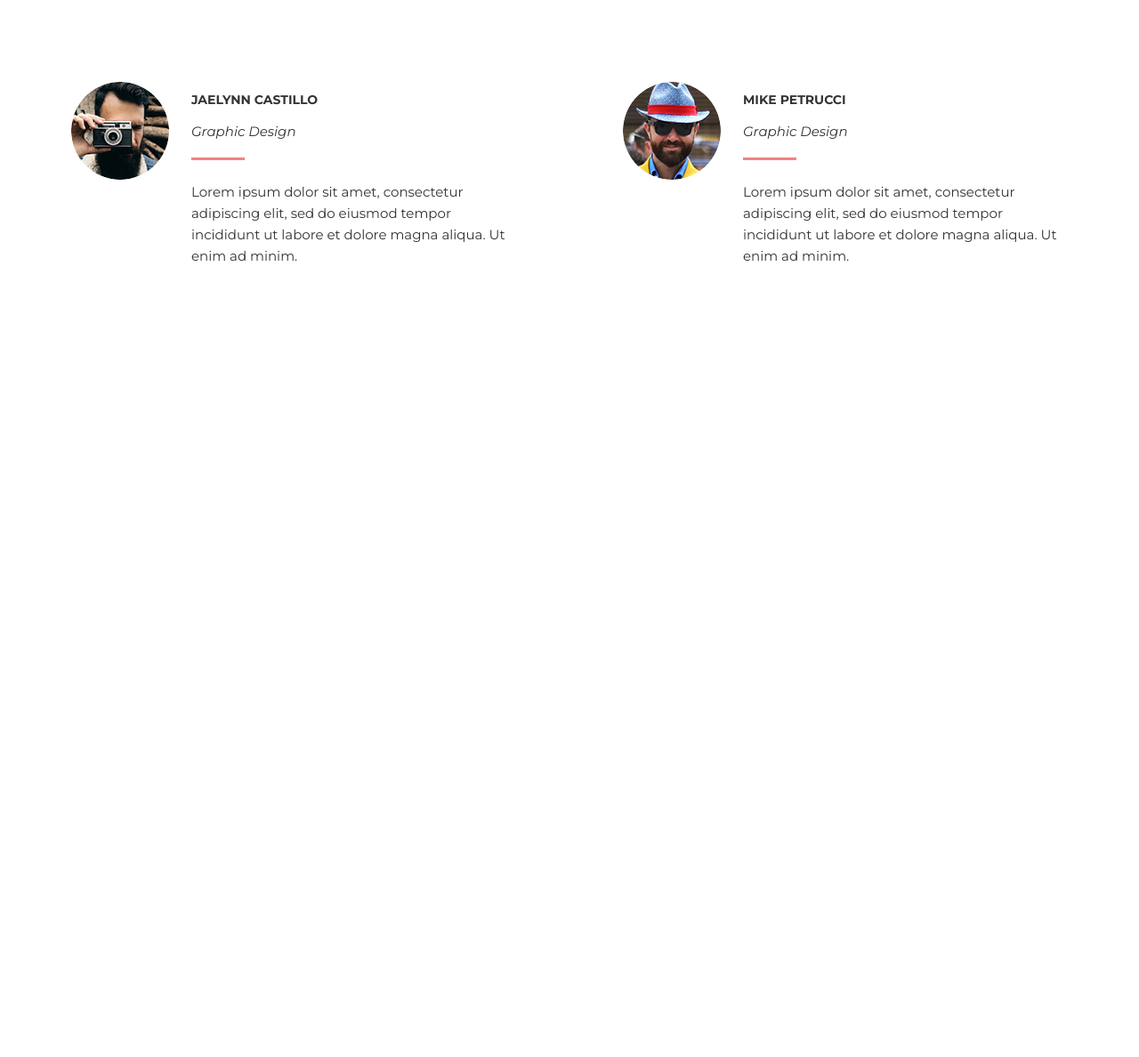
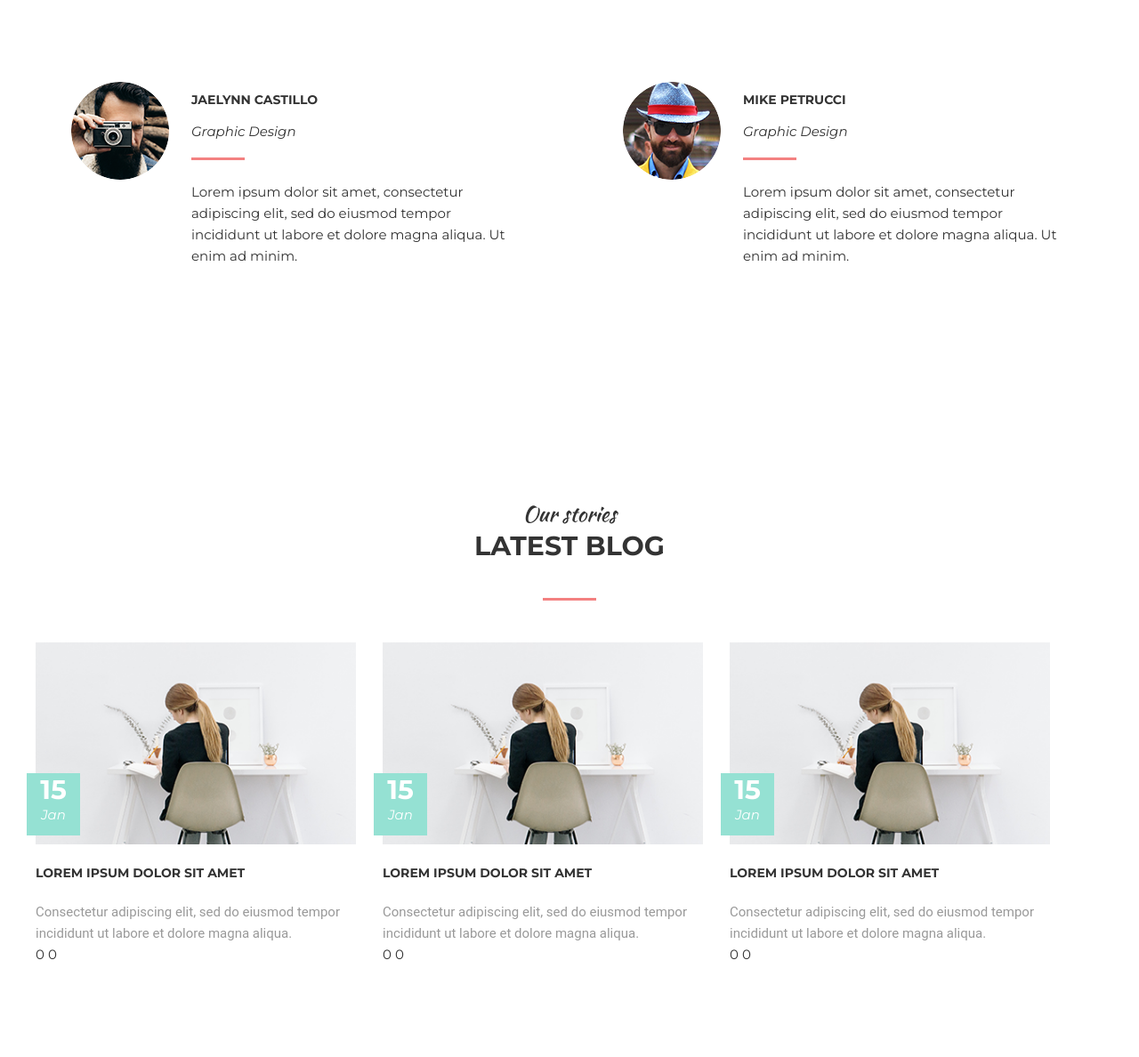
Before and after one commit to kipi63/Mogo, a plain HTML site: page src/index.html in a window 1280 px wide. Shown: the part 7941-9129 px from the top of the page at 89% size. Before the commit the page ends 8419 px from the top, so only its background shows below. Drawn offline with Linux system fonts and the light colour scheme.

Commit message:
22.07.22:16

```diff
--- a/src/index.html
+++ b/src/index.html
@@ -566,7 +566,81 @@
 			</div>
 		</div>
 	</section>
-
+	<section class="section">
+		<div class="container">
+			<h3 class="suptittle">
+				Our stories
+			</h3>
+			<h2 class="tittle">
+				Latest blog
+			</h2>
+			<div class="stories">
+				<div class="stories__item">
+					<div class="stories__header">
+						<a href="#">
+							<img src="img/pictures/stories/stories_1.png" alt="stories" class="stories__photo" >
+						</a>
+						<div class="stories__date">
+							<div class="stories__day">15</div>
+							<div class="stories__month">Jan</div>
+						</div>
+					</div>
+					<div class="stories__content">
+						<div class="stories__title">
+							<a href="#">Lorem ipsum dolor sit amet</a>
+						</div>
+						<div class="stories__text">Consectetur adipiscing elit, sed do eiusmod tempor incididunt ut labore et dolore magna aliqua.</div>
+					</div>
+					<div class="stories__footer">
+						<span>0</span>
+						<span>0</span>
+					</div>
+				</div>
+				<div class="stories__item">
+					<div class="stories__header">
+						<a href="#">
+							<img src="img/pictures/stories/stories_1.png" alt="stories" class="stories__photo" >
+						</a>
+						<div class="stories__date">
+							<div class="stories__day">15</div>
+							<div class="stories__month">Jan</div>
+						</div>
+					</div>
+					<div class="stories__content">
+						<div class="stories__title">
+							<a href="#">Lorem ipsum dolor sit amet</a>
+						</div>
+						<div class="stories__text">Consectetur adipiscing elit, sed do eiusmod tempor incididunt ut labore et dolore magna aliqua.</div>
+					</div>
+					<div class="stories__footer">
+						<span>0</span>
+						<span>0</span>
+					</div>
+				</div>
+				<div class="stories__item">
+					<div class="stories__header">
+						<a href="#">
+							<img src="img/pictures/stories/stories_1.png" alt="stories" class="stories__photo" >
+						</a>
+						<div class="stories__date">
+							<div class="stories__day">15</div>
+							<div class="stories__month">Jan</div>
+						</div>
+					</div>
+					<div class="stories__content">
+						<div class="stories__title">
+							<a href="#">Lorem ipsum dolor sit amet</a>
+						</div>
+						<div class="stories__text">Consectetur adipiscing elit, sed do eiusmod tempor incididunt ut labore et dolore magna aliqua.</div>
+					</div>
+					<div class="stories__footer">
+						<span>0</span>
+						<span>0</span>
+					</div>
+				</div>
+			</div>
+		</div>
+	</section>
 
 	<script src="js/app.js"></script>
 </body>
--- a/src/scss/style.scss
+++ b/src/scss/style.scss
@@ -776,3 +776,83 @@ h1, h2, h3, h4, h5 {
 		}
 	}
 }
+.stories{
+	display: flex;
+	&__item{
+		width: 30%;
+		padding: 0 30px 100px 0;
+
+
+	}
+	&__header{
+		position: relative;
+		margin-bottom: 20px;
+	}
+	&__photo{
+		display: block;
+		width: 100%;
+		height: auto;
+	}
+	&__date{
+		position: absolute;
+		bottom: 10px;
+		left: -10px;
+		width: 60px;
+		height: 70px;
+		background-color: #95e1d3;
+		color: #ffffff;
+		text-align: center;
+
+	}
+	&__day{
+		font-family: Montserrat;
+		font-size: 30px;
+		font-weight: 700;
+		font-style: normal;
+		letter-spacing: normal;
+		line-height: normal;
+		text-transform: uppercase;
+	}
+	&__month{
+		font-size: 15px;
+		font-weight: 400;
+		font-style: italic;
+		letter-spacing: normal;
+		line-height: normal;
+		text-align: center;
+	}
+	&__content{
+
+
+	}
+	&__title{
+		margin-bottom: 20px;
+		& a{
+			color: #333333;
+			font-family: Montserrat;
+			font-size: 14px;
+			font-weight: 550;
+			font-style: normal;
+			letter-spacing: normal;
+			line-height: normal;
+			text-align: left;
+			text-transform: uppercase;
+			text-decoration: none;
+			&:hover{
+				text-decoration: underline;
+				color: #ecb086;
+			}
+		}
+	}
+	&__text{
+		color: #999999;
+		font-family: Roboto;
+		font-size: 15px;
+		font-weight: 400;
+		font-style: normal;
+		letter-spacing: normal;
+		line-height: 24px;
+		text-align: left;
+	}
+
+}
```
Also changed, not shown: src/css/style.css, src/img/pictures/stories/stories_1.png (added), src/img/pictures/stories/stories_2.png (added), src/img/pictures/stories/stories_3.png (added), 1 other file.
